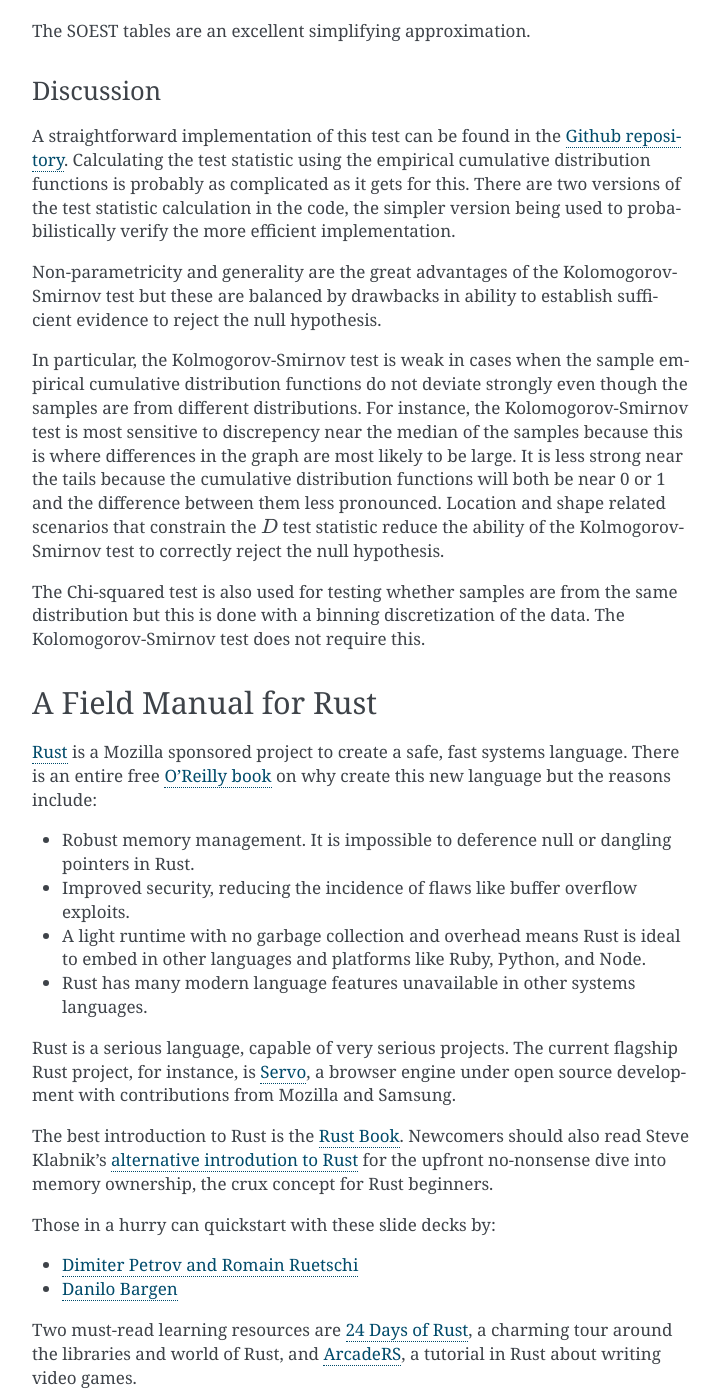
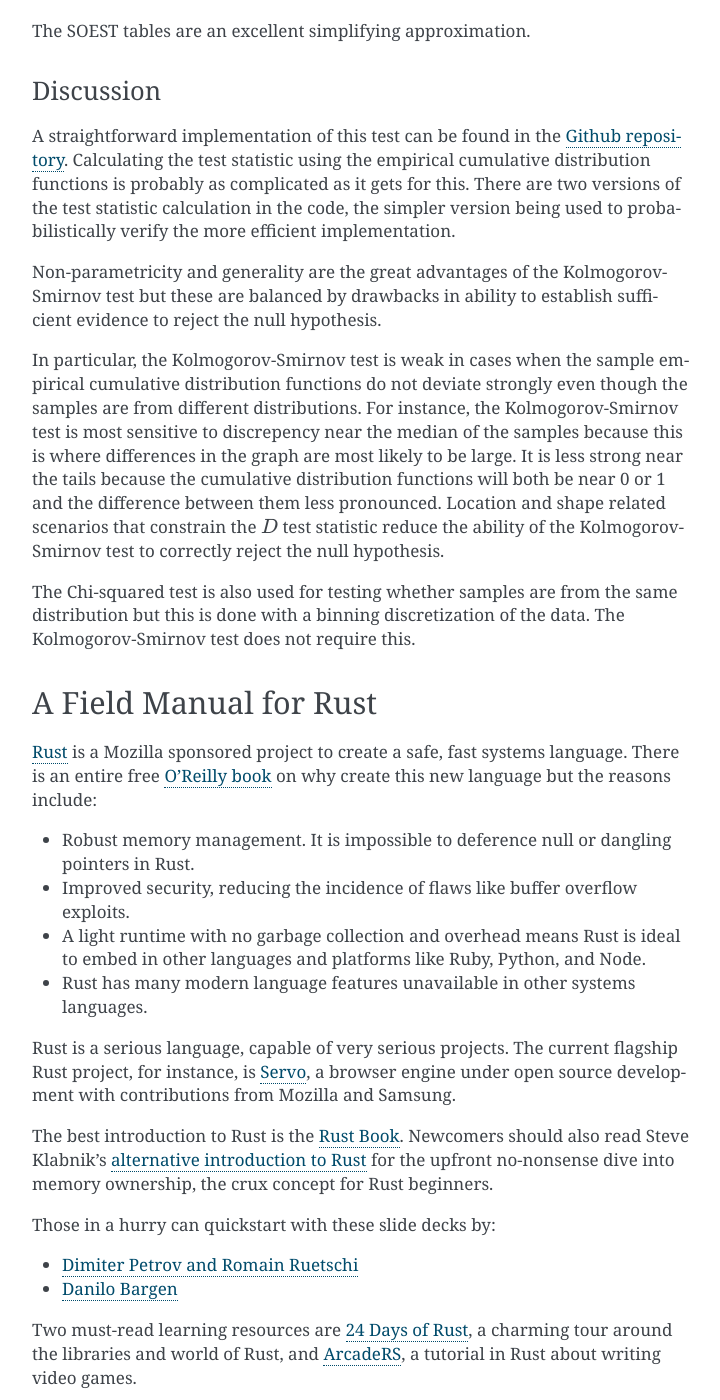
Before and after one commit to daithiocrualaoich/kolmogorov_smirnov, a Sphinx documentation site: the page built from doc/index.rst, in a window 1280 px wide and 1400 px high, scrolled down 4830 px. Shown: the whole window, without its empty margins (388-1108 px from the left). Built offline with Sphinx 7.4.7, drawn with Linux system fonts in a browser that asks for light colours; formulas are drawn with MathJax 3; some of the changed text lies outside the part shown.

Commit message:
Doc typo fixes :lipstick:

```diff
--- a/doc/index.rst
+++ b/doc/index.rst
@@ -81,7 +81,7 @@
 .. image:: images/n01n11ecdf-1.png
 
 As an aside, these examples demonstrate an important note about the application
-of the Kolomogorov-Smirnov test. It is much better at detecting distributional
+of the Kolmogorov-Smirnov test. It is much better at detecting distributional
 differences when the sample medians are far apart than it is at detecting
 when the tails are different but the main mass of the distributions is around
 the same values.
@@ -186,13 +186,13 @@
 probabilistically verify the more efficient implementation.
 
 Non-parametricity and generality are the great advantages of the
-Kolomogorov-Smirnov test but these are balanced by drawbacks in ability to
+Kolmogorov-Smirnov test but these are balanced by drawbacks in ability to
 establish sufficient evidence to reject the null hypothesis.
 
 In particular, the Kolmogorov-Smirnov test is weak in cases when the sample
 empirical cumulative distribution functions do not deviate strongly even though
 the samples are from different distributions. For instance, the
-Kolomogorov-Smirnov test is most sensitive to discrepency near the median of the
+Kolmogorov-Smirnov test is most sensitive to discrepency near the median of the
 samples because this is where differences in the graph are most likely to be
 large. It is less strong near the tails because the cumulative distribution
 functions will both be near 0 or 1 and the difference between them less
@@ -202,7 +202,7 @@
 
 The Chi-squared test is also used for testing whether samples are from the same
 distribution but this is done with a binning discretization of the data. The
-Kolomogorov-Smirnov test does not require this.
+Kolmogorov-Smirnov test does not require this.
 
 
 A Field Manual for Rust
@@ -229,11 +229,11 @@
 .. _Servo: https://servo.org
 
 The best introduction to Rust is the `Rust Book`_. Newcomers should also read
-Steve Klabnik's `alternative introdution to Rust`_ for the upfront no-nonsense
+Steve Klabnik's `alternative introduction to Rust`_ for the upfront no-nonsense
 dive into memory ownership, the crux concept for Rust beginners.
 
 .. _Rust Book: https://doc.rust-lang.org/book
-.. _alternative introdution to Rust: http://words.steveklabnik.com/a-new-introduction-to-rust
+.. _alternative introduction to Rust: http://words.steveklabnik.com/a-new-introduction-to-rust
 
 Those in a hurry can quickstart with these slide decks by:
 
@@ -364,7 +364,7 @@
 The Kolmogorov-Smirnov test as implemented works for any data with a ``Clone``
 and an ``Ord`` trait implementation in Rust. So it is possible, but pretty
 useless, to test samples of characters, strings and lists. In truth, the
-Kolmorogov-Smirnov test requires the samples to be taken from a continuous
+Kolmogorov-Smirnov test requires the samples to be taken from a continuous
 distribution, so discrete data like characters and strings are cute to consider
 but invalid test data.
 
@@ -662,7 +662,7 @@
 .. image:: images/n014n021-1.png
 .. image:: images/n014n021ecdf-1.png
 
-This is just incredibly borderline. There is very strong difference on the left
+This is just incredibly borderline. There is a very strong difference on the left
 side but it falls fractionally short of the required confidence level. Note how
 this also illustrates the bias in favour of the null hypothesis that the two
 samples are from the same distribution.
```
Also changed, not shown: other parts of doc/index.rst (+6 -6 lines).
